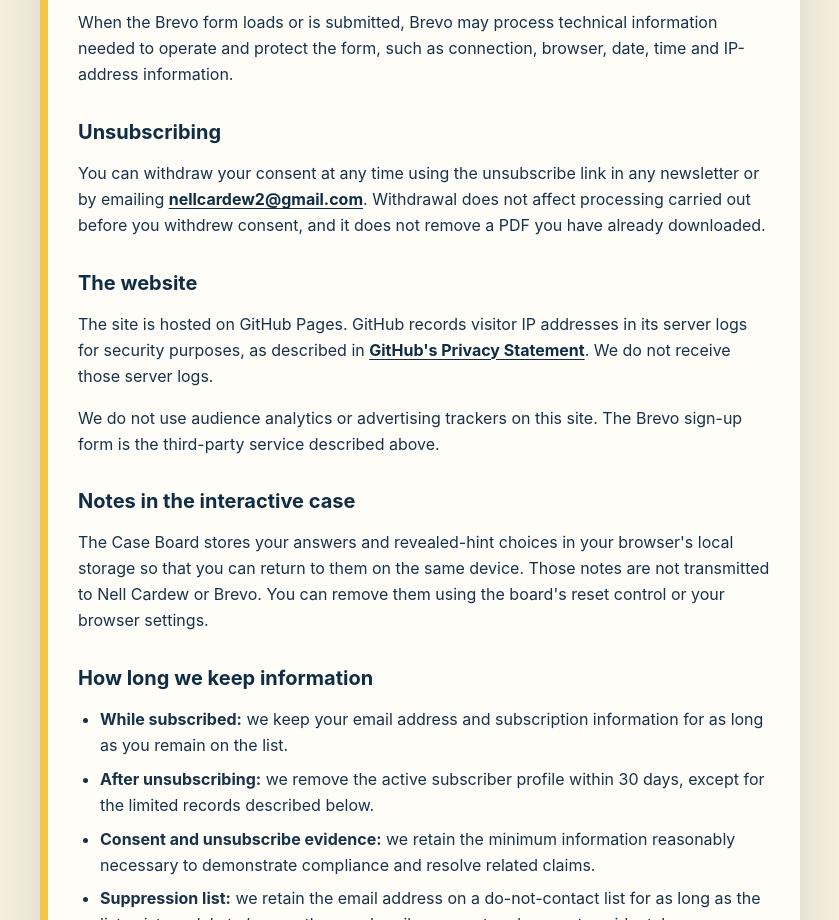
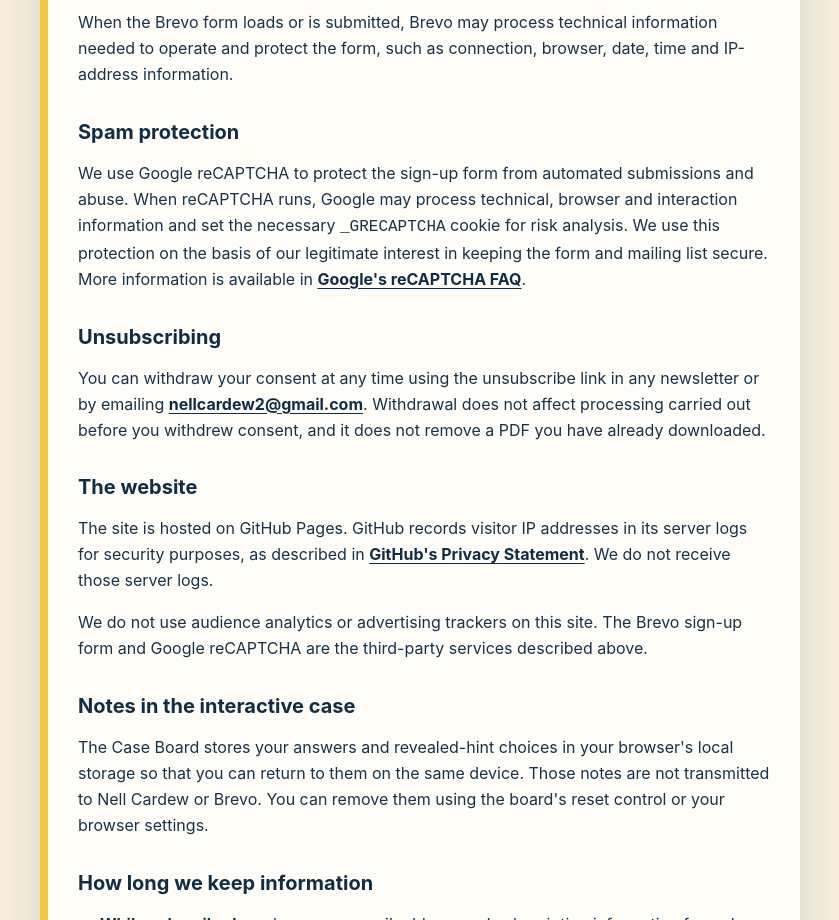
Before and after one commit to nellcardew2-cpu/casefile-zero-site, a plain HTML site: page privacy.html in a window 1280 px wide. Shown: the part 1140-2060 px from the top of the page, without its empty margins (10-849 px from the left). Drawn offline with Linux system fonts and the light colour scheme.

Commit message:
Document reCAPTCHA spam protection in privacy notice

```diff
--- a/privacy.html
+++ b/privacy.html
@@ -51,12 +51,15 @@
       <p>We use <a href="https://www.brevo.com/legal/privacypolicy/" rel="noopener">Brevo</a> (Sendinblue SAS, France) to provide the sign-up form, manage subscriptions and consent records, maintain unsubscribe records, and send emails. Brevo processes this information on our behalf.</p>
       <p>When the Brevo form loads or is submitted, Brevo may process technical information needed to operate and protect the form, such as connection, browser, date, time and IP-address information.</p>
 
+      <h2>Spam protection</h2>
+      <p>We use Google reCAPTCHA to protect the sign-up form from automated submissions and abuse. When reCAPTCHA runs, Google may process technical, browser and interaction information and set the necessary <code>_GRECAPTCHA</code> cookie for risk analysis. We use this protection on the basis of our legitimate interest in keeping the form and mailing list secure. More information is available in <a href="https://developers.google.com/recaptcha/docs/faq" rel="noopener">Google's reCAPTCHA FAQ</a>.</p>
+
       <h2>Unsubscribing</h2>
       <p>You can withdraw your consent at any time using the unsubscribe link in any newsletter or by emailing <a href="mailto:nellcardew2@gmail.com">nellcardew2@gmail.com</a>. Withdrawal does not affect processing carried out before you withdrew consent, and it does not remove a PDF you have already downloaded.</p>
 
       <h2>The website</h2>
       <p>The site is hosted on GitHub Pages. GitHub records visitor IP addresses in its server logs for security purposes, as described in <a href="https://docs.github.com/en/site-policy/privacy-policies/github-general-privacy-statement" rel="noopener">GitHub's Privacy Statement</a>. We do not receive those server logs.</p>
-      <p>We do not use audience analytics or advertising trackers on this site. The Brevo sign-up form is the third-party service described above.</p>
+      <p>We do not use audience analytics or advertising trackers on this site. The Brevo sign-up form and Google reCAPTCHA are the third-party services described above.</p>
 
       <h2>Notes in the interactive case</h2>
       <p>The Case Board stores your answers and revealed-hint choices in your browser's local storage so that you can return to them on the same device. Those notes are not transmitted to Nell Cardew or Brevo. You can remove them using the board's reset control or your browser settings.</p>
```
